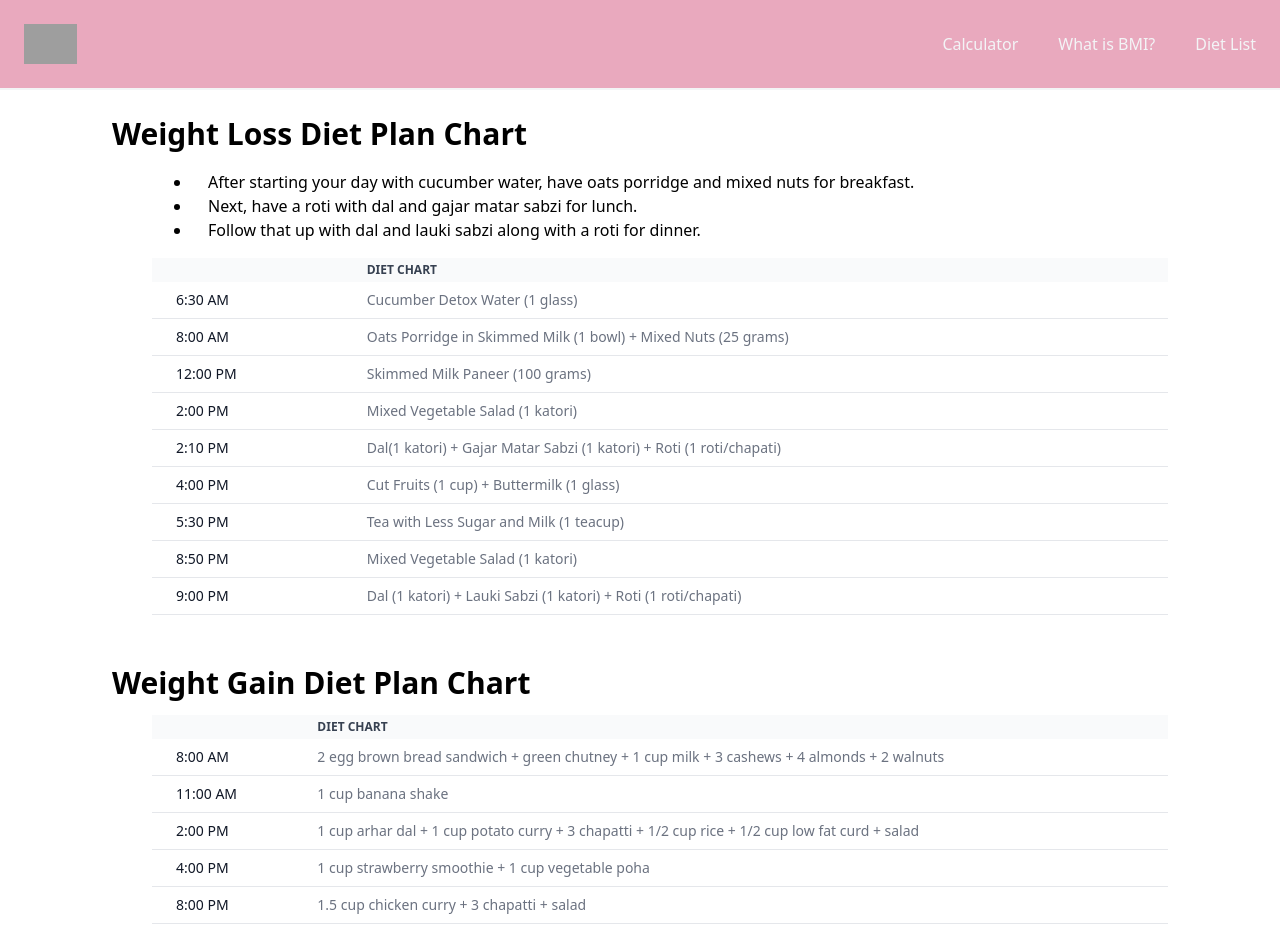
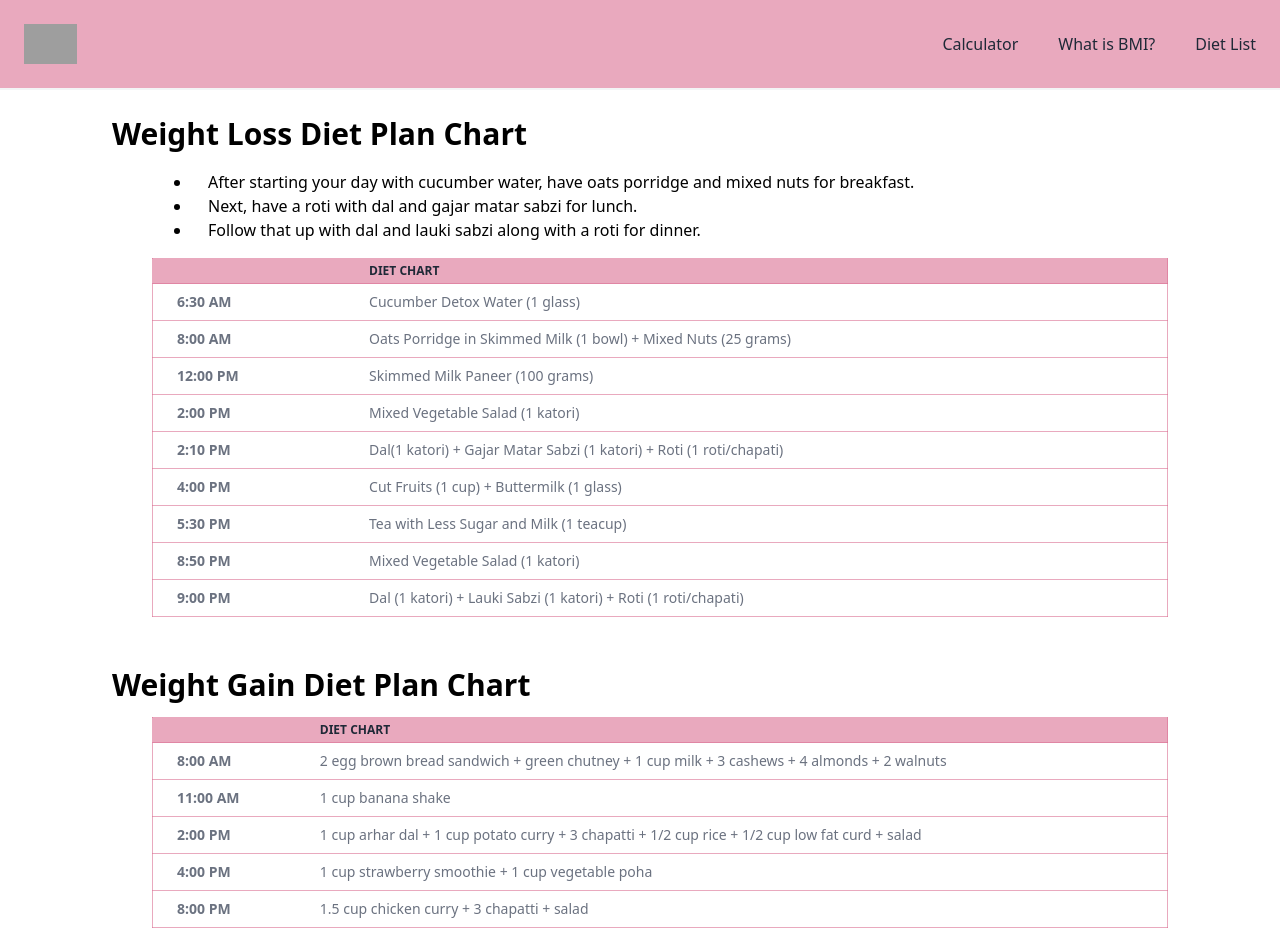
Before and after one commit to mehmeturmac/bmi-calculator, a React (Create React App) app: page /dietlist in a window 1280 px wide. Built offline with nearby package versions, Linux system fonts and the light colour scheme; grey boxes are pictures that could not be loaded.

Commit message:
calculator ready

```diff
--- a/src/Pages/DietList.jsx
+++ b/src/Pages/DietList.jsx
@@ -10,70 +10,70 @@ function DietList() {
           <li>Next, have a roti with dal and gajar matar sabzi for lunch.</li>
           <li>Follow that up with dal and lauki sabzi along with a roti for dinner.</li>
         </ul>
-        <div class="overflow-x-auto relative mt-3">
-          <table class="w-full text-sm text-left text-gray-500">
-            <thead class="text-xs text-gray-700 uppercase bg-gray-50 dark:bg-gray-700 dark:text-gray-400">
+        <div className="overflow-x-auto relative mt-3">
+          <table className="w-full text-sm text-left text-gray-500">
+            <thead className="text-xs text-gray-800 uppercase bg-[palevioletred]/60 border border-[palevioletred]/60">
               <tr>
-                <th scope="col" class="py-1 px-6"></th>
-                <th scope="col" class="py-1 px-6">
+                <th scope="col" className="py-1 px-6"></th>
+                <th scope="col" className="py-1 px-6">
                   Diet Chart
                 </th>
               </tr>
             </thead>
             <tbody>
-              <tr class="bg-white border-b dark:bg-gray-800 dark:border-gray-700">
-                <th scope="row" class="py-2 px-6 font-medium text-gray-900 whitespace-nowrap dark:text-white">
+              <tr className="bg-white border border-[palevioletred]/60">
+                <th scope="row" className="py-2 px-6">
                   6:30 AM
                 </th>
-                <td class="py-2 px-6">Cucumber Detox Water (1 glass)</td>
+                <td className="py-2 px-6">Cucumber Detox Water (1 glass)</td>
               </tr>
-              <tr class="bg-white border-b dark:bg-gray-800 dark:border-gray-700">
-                <th scope="row" class="py-2 px-6 font-medium text-gray-900 whitespace-nowrap dark:text-white">
+              <tr className="bg-white border border-[palevioletred]/60">
+                <th scope="row" className="py-2 px-6">
                   8:00 AM
                 </th>
-                <td class="py-2 px-6">Oats Porridge in Skimmed Milk (1 bowl) + Mixed Nuts (25 grams)</td>
+                <td className="py-2 px-6">Oats Porridge in Skimmed Milk (1 bowl) + Mixed Nuts (25 grams)</td>
               </tr>
-              <tr class="bg-white border-b dark:bg-gray-800 dark:border-gray-700">
-                <th scope="row" class="py-2 px-6 font-medium text-gray-900 whitespace-nowrap dark:text-white">
+              <tr className="bg-white border border-[palevioletred]/60">
+                <th scope="row" className="py-2 px-6">
                   12:00 PM
                 </th>
-                <td class="py-2 px-6">Skimmed Milk Paneer (100 grams)</td>
+                <td className="py-2 px-6">Skimmed Milk Paneer (100 grams)</td>
               </tr>
-              <tr class="bg-white border-b dark:bg-gray-800 dark:border-gray-700">
-                <th scope="row" class="py-2 px-6 font-medium text-gray-900 whitespace-nowrap dark:text-white">
+              <tr className="bg-white border border-[palevioletred]/60">
+                <th scope="row" className="py-2 px-6">
                   2:00 PM
                 </th>
-                <td class="py-2 px-6">Mixed Vegetable Salad (1 katori)</td>
+                <td className="py-2 px-6">Mixed Vegetable Salad (1 katori)</td>
               </tr>
-              <tr class="bg-white border-b dark:bg-gray-800 dark:border-gray-700">
-                <th scope="row" class="py-2 px-6 font-medium text-gray-900 whitespace-nowrap dark:text-white">
+              <tr className="bg-white border border-[palevioletred]/60">
+                <th scope="row" className="py-2 px-6">
                   2:10 PM
                 </th>
-                <td class="py-2 px-6">Dal(1 katori) + Gajar Matar Sabzi (1 katori) + Roti (1 roti/chapati)</td>
+                <td className="py-2 px-6">Dal(1 katori) + Gajar Matar Sabzi (1 katori) + Roti (1 roti/chapati)</td>
               </tr>
-              <tr class="bg-white border-b dark:bg-gray-800 dark:border-gray-700">
-                <th scope="row" class="py-2 px-6 font-medium text-gray-900 whitespace-nowrap dark:text-white">
+              <tr className="bg-white border border-[palevioletred]/60">
+                <th scope="row" className="py-2 px-6">
                   4:00 PM
                 </th>
-                <td class="py-2 px-6">Cut Fruits (1 cup) + Buttermilk (1 glass)</td>
+                <td className="py-2 px-6">Cut Fruits (1 cup) + Buttermilk (1 glass)</td>
               </tr>
-              <tr class="bg-white border-b dark:bg-gray-800 dark:border-gray-700">
-                <th scope="row" class="py-2 px-6 font-medium text-gray-900 whitespace-nowrap dark:text-white">
+              <tr className="bg-white border border-[palevioletred]/60">
+                <th scope="row" className="py-2 px-6">
                   5:30 PM
                 </th>
-                <td class="py-2 px-6">Tea with Less Sugar and Milk (1 teacup)</td>
+                <td className="py-2 px-6">Tea with Less Sugar and Milk (1 teacup)</td>
               </tr>
-              <tr class="bg-white border-b dark:bg-gray-800 dark:border-gray-700">
-                <th scope="row" class="py-2 px-6 font-medium text-gray-900 whitespace-nowrap dark:text-white">
+              <tr className="bg-white border border-[palevioletred]/60">
+                <th scope="row" className="py-2 px-6">
                   8:50 PM
                 </th>
-                <td class="py-2 px-6">Mixed Vegetable Salad (1 katori)</td>
+                <td className="py-2 px-6">Mixed Vegetable Salad (1 katori)</td>
               </tr>
-              <tr class="bg-white border-b dark:bg-gray-800 dark:border-gray-700">
-                <th scope="row" class="py-2 px-6 font-medium text-gray-900 whitespace-nowrap dark:text-white">
+              <tr className="bg-white border border-[palevioletred]/60">
+                <th scope="row" className="py-2 px-6">
                   9:00 PM
                 </th>
-                <td class="py-2 px-6">Dal (1 katori) + Lauki Sabzi (1 katori) + Roti (1 roti/chapati)</td>
+                <td className="py-2 px-6">Dal (1 katori) + Lauki Sabzi (1 katori) + Roti (1 roti/chapati)</td>
               </tr>
             </tbody>
           </table>
@@ -81,46 +81,46 @@ function DietList() {
       </div>
       <div className="p-6 md:space-x-10">
         <h1 className="text-3xl leading-10 font-bold">Weight Gain Diet Plan Chart</h1>
-        <div class="overflow-x-auto relative mt-3">
-          <table class="w-full text-sm text-left text-gray-500">
-            <thead class="text-xs text-gray-700 uppercase bg-gray-50 dark:bg-gray-700 dark:text-gray-400">
+        <div className="overflow-x-auto relative mt-3">
+          <table className="w-full text-sm text-left text-gray-500">
+            <thead className="text-xs text-gray-800 uppercase bg-[palevioletred]/60 border border-[palevioletred]/60">
               <tr>
-                <th scope="col" class="py-1 px-6"></th>
-                <th scope="col" class="py-1 px-6">
+                <th scope="col" className="py-1 px-6"></th>
+                <th scope="col" className="py-1 px-6">
                   Diet Chart
                 </th>
               </tr>
             </thead>
             <tbody>
-              <tr class="bg-white border-b dark:bg-gray-800 dark:border-gray-700">
-                <th scope="row" class="py-2 px-6 font-medium text-gray-900 whitespace-nowrap dark:text-white">
+              <tr className="bg-white border border-[palevioletred]/60">
+                <th scope="row" className="py-2 px-6">
                   8:00 AM
                 </th>
-                <td class="py-2 px-6">2 egg brown bread sandwich + green chutney + 1 cup milk + 3 cashews + 4 almonds + 2 walnuts</td>
+                <td className="py-2 px-6">2 egg brown bread sandwich + green chutney + 1 cup milk + 3 cashews + 4 almonds + 2 walnuts</td>
               </tr>
-              <tr class="bg-white border-b dark:bg-gray-800 dark:border-gray-700">
-                <th scope="row" class="py-2 px-6 font-medium text-gray-900 whitespace-nowrap dark:text-white">
+              <tr className="bg-white border border-[palevioletred]/60">
+                <th scope="row" className="py-2 px-6">
                   11:00 AM
                 </th>
-                <td class="py-2 px-6">1 cup banana shake</td>
+                <td className="py-2 px-6">1 cup banana shake</td>
               </tr>
-              <tr class="bg-white border-b dark:bg-gray-800 dark:border-gray-700">
-                <th scope="row" class="py-2 px-6 font-medium text-gray-900 whitespace-nowrap dark:text-white">
+              <tr className="bg-white border border-[palevioletred]/60">
+                <th scope="row" className="py-2 px-6">
                   2:00 PM
                 </th>
-                <td class="py-2 px-6">1 cup arhar dal + 1 cup potato curry + 3 chapatti + 1/2 cup rice + 1/2 cup low fat curd + salad</td>
+                <td className="py-2 px-6">1 cup arhar dal + 1 cup potato curry + 3 chapatti + 1/2 cup rice + 1/2 cup low fat curd + salad</td>
               </tr>
-              <tr class="bg-white border-b dark:bg-gray-800 dark:border-gray-700">
-                <th scope="row" class="py-2 px-6 font-medium text-gray-900 whitespace-nowrap dark:text-white">
+              <tr className="bg-white border border-[palevioletred]/60">
+                <th scope="row" className="py-2 px-6">
                   4:00 PM
                 </th>
-                <td class="py-2 px-6">1 cup strawberry smoothie + 1 cup vegetable poha</td>
+                <td className="py-2 px-6">1 cup strawberry smoothie + 1 cup vegetable poha</td>
               </tr>
-              <tr class="bg-white border-b dark:bg-gray-800 dark:border-gray-700">
-                <th scope="row" class="py-2 px-6 font-medium text-gray-900 whitespace-nowrap dark:text-white">
+              <tr className="bg-white border border-[palevioletred]/60">
+                <th scope="row" className="py-2 px-6">
                   8:00 PM
                 </th>
-                <td class="py-2 px-6">1.5 cup chicken curry + 3 chapatti + salad</td>
+                <td className="py-2 px-6">1.5 cup chicken curry + 3 chapatti + salad</td>
               </tr>
             </tbody>
           </table>
--- a/src/components/Header.jsx
+++ b/src/components/Header.jsx
@@ -10,13 +10,13 @@ function Header() {
             <img className="h-8 w-auto sm:h-10" src="https://cdn-icons-png.flaticon.com/512/3373/3373123.png" alt="" />
           </a>
         </div>
-        <a href="/" className="text-base font-medium text-gray-100 hover:text-gray-900">
+        <a href="/" className="text-base font-medium text-gray-800 hover:text-gray-100">
           Calculator
         </a>
-        <a href="/whatisbmi" className="text-base font-medium text-gray-100 hover:text-gray-900">
+        <a href="/whatisbmi" className="text-base font-medium text-gray-800 hover:text-gray-100">
           What is BMI?
         </a>
-        <a href="/dietlist" className="text-base font-medium text-gray-100 hover:text-gray-900">
+        <a href="/dietlist" className="text-base font-medium text-gray-800 hover:text-gray-100">
           Diet List
         </a>
       </div>
--- a/src/redux/calculateSlice.jsx
+++ b/src/redux/calculateSlice.jsx
@@ -1,16 +1,24 @@
 import { createSlice } from '@reduxjs/toolkit';
 
 export const calculateSlice = createSlice({
-  name: 'calculater',
+  name: 'calculator',
   initialState: {
     bmi: 0,
+    history: JSON.parse(localStorage.getItem('bmi')) || [],
   },
   reducers: {
     calculate: (state, action) => {
-      state.bmi = (action.payload.weight / action.payload.height) * action.payload.height;
+      state.bmi = (action.payload.weight / (action.payload.height * action.payload.height)).toFixed(1);
+      state.history.push(state.bmi);
+      localStorage.setItem('bmi', JSON.stringify([...state.history]));
+    },
+    clearHistory: (state) => {
+      state.bmi = 0;
+      state.history = [];
+      localStorage.removeItem('bmi');
     },
   },
 });
 
-export const { calculate } = calculateSlice.actions;
+export const { calculate, clearHistory } = calculateSlice.actions;
 export default calculateSlice.reducer;
```
Also changed, not shown: src/Pages/WhatIsBMI.jsx (+14 -6 lines), src/components/Calculator.jsx (+66 -5 lines).
